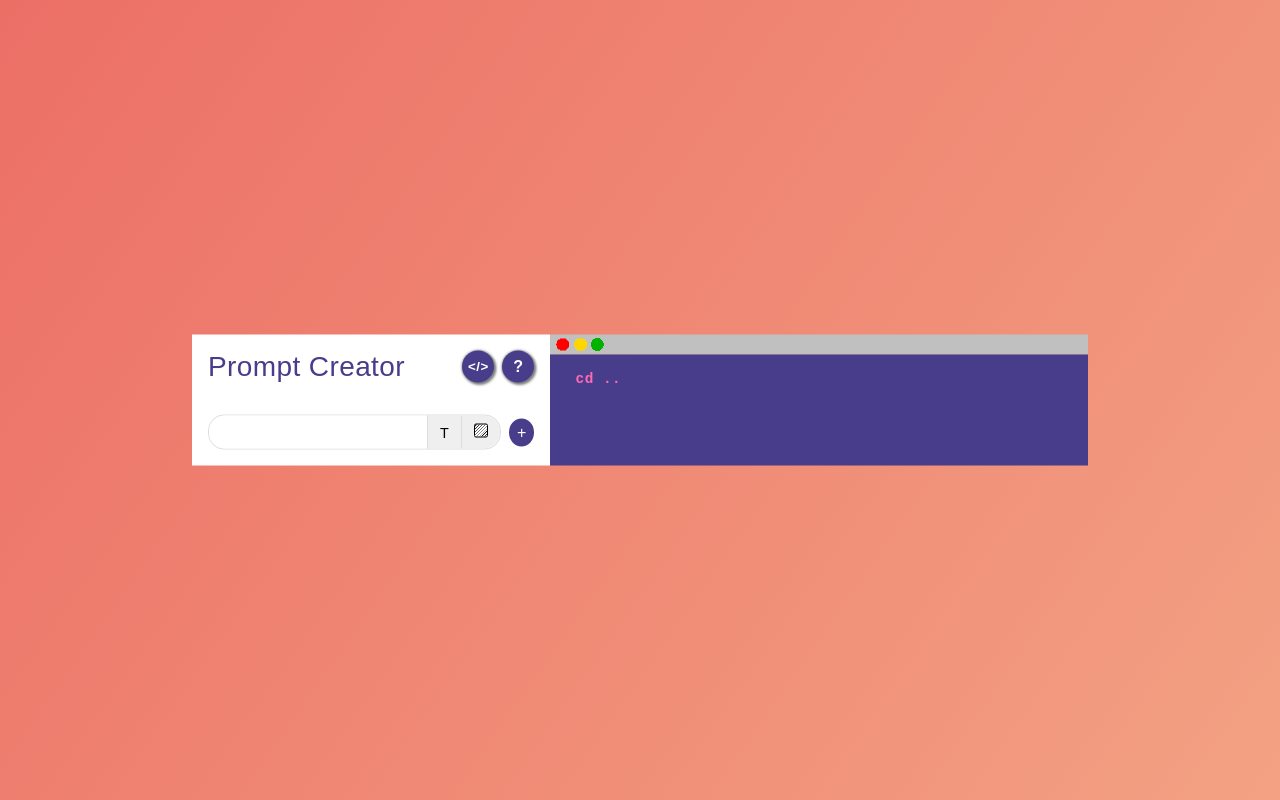
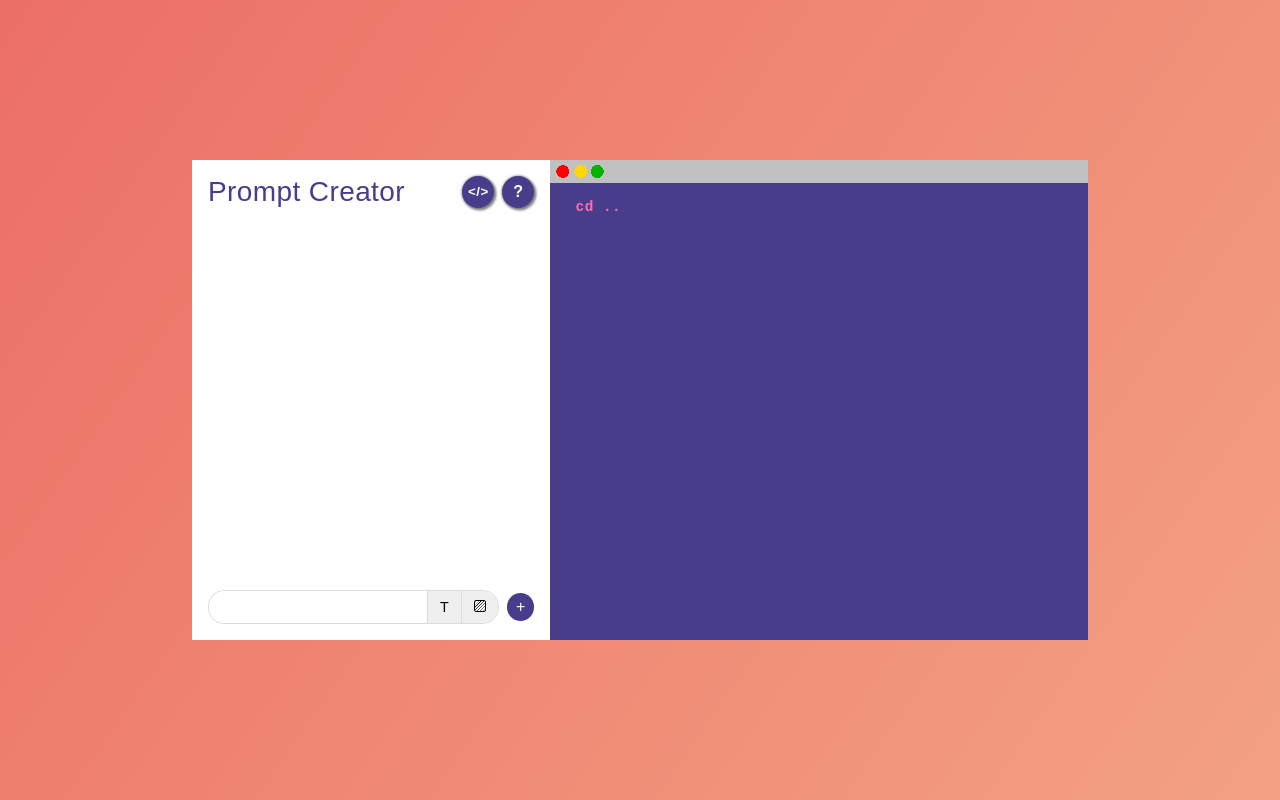
Before and after one commit to internette/prompt-creator, a React (Create React App) app: page / in a window 1280 px wide. Built offline with nearby package versions, Linux system fonts and the light colour scheme.

Commit message:
Refactored to have list scroll

```diff
--- a/src/components/presenters/creator.js
+++ b/src/components/presenters/creator.js
@@ -10,7 +10,7 @@ const CreatorPresenter = (props) => {
   return (
     <div id="creator">
       <h1><span>Prompt Creator</span><button id="get-code">&lt;/&gt;</button><button id="how-to">?</button></h1>
-        <div>
+      <div id="bash-list-container">
         <ul id="bash-list-items">
           {
             props.list_items.map((list_item, index)=> {
@@ -18,8 +18,8 @@ const CreatorPresenter = (props) => {
             })
           }
         </ul>
+      </div>
       <AddInput/>
-        </div>
     </div>
   );
 }
--- a/src/styles/app.css
+++ b/src/styles/app.css
@@ -2,6 +2,9 @@ html, body {
   margin: 0;
   height: 100%;
   width: 100%; }
+
+* {
+  box-sizing: border-box; }
 
 a:hover, button:hover {
   cursor: pointer; }
@@ -12,6 +15,7 @@ a:hover, button:hover {
   background-image: linear-gradient(125deg, #EC6F66, #F3A183); }
 
 #container {
+  height: 60vh;
   width: 70vw;
   position: relative;
   left: 50%;
--- a/src/styles/app.scss
+++ b/src/styles/app.scss
@@ -3,6 +3,9 @@ html, body {
   margin: 0;
   height: 100%;
   width: 100%;
+}
+* {
+  box-sizing: border-box;
 }
 a, button {
   &:hover {
@@ -15,6 +18,7 @@ a, button {
   background-image: linear-gradient(125deg, $peach-hover, $peach);
 }
 #container {
+  height: 60vh;
   width: 70vw;
   position: relative;
   left: 50%;
--- a/src/styles/creator.css
+++ b/src/styles/creator.css
@@ -1,6 +1,8 @@
 #creator {
   width: 40%;
-  background-color: white; }
+  background-color: white;
+  display: flex;
+  flex-direction: column; }
   #creator h1 {
     margin: 0;
     padding: 1rem;
@@ -9,7 +11,9 @@
     font-weight: 300;
     font-size: 1.75rem;
     letter-spacing: 0.4px;
-    display: flex; }
+    display: flex;
+    align-self: flex-start;
+    width: 100%; }
     #creator h1 span {
       flex-grow: 2; }
     #creator h1 button {
@@ -33,7 +37,14 @@
         margin-left: 0.5rem; }
       #creator h1 button:hover {
         background-color: #2c2656; }
-  #creator ul {
-    list-style: none;
-    margin: 0;
-    padding: 0; }
+  #creator #bash-list-container {
+    width: 100%;
+    flex-grow: 2;
+    overflow-x: hidden;
+    overflow-y: auto; }
+    #creator #bash-list-container ul {
+      list-style: none;
+      margin: 0;
+      padding: 0; }
+  #creator #add-item {
+    width: 100%; }
--- a/src/styles/creator.scss
+++ b/src/styles/creator.scss
@@ -2,6 +2,8 @@
 #creator {
   width: 40%;
   background-color: white;
+  display: flex;
+  flex-direction: column;
   h1 {
     margin: 0;
     padding: 1rem;
@@ -11,6 +13,8 @@
     font-size: 1.75rem;
     letter-spacing: 0.4px;
     display: flex;
+    align-self: flex-start;
+    width: 100%;
     span {
       flex-grow: 2;
     }
@@ -51,9 +55,18 @@
       }
     }
   }
-  ul {
-    list-style: none;
-    margin: 0;
-    padding: 0;
+  #bash-list-container {
+    width: 100%;
+    flex-grow: 2;
+    overflow-x: hidden;
+    overflow-y: auto;
+    ul {
+      list-style: none;
+      margin: 0;
+      padding: 0;
+    }
+  }
+  #add-item {
+    width: 100%;
   }
 }
```
Lines whose indentation alone changed are shown as unchanged.
